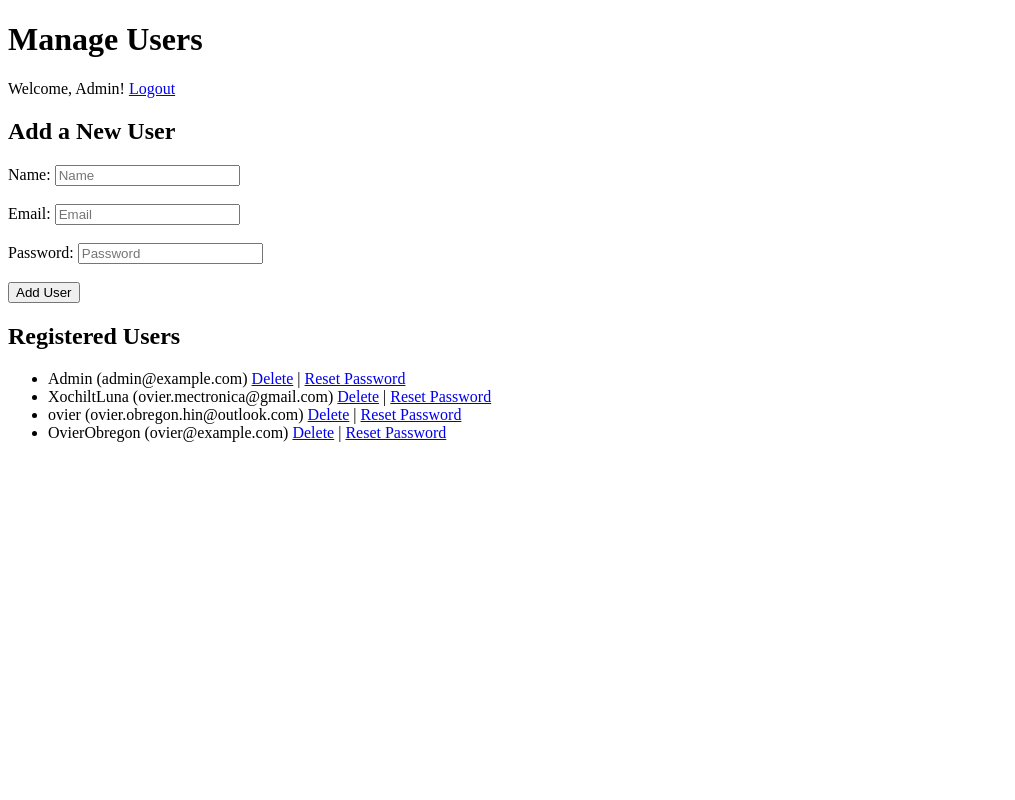
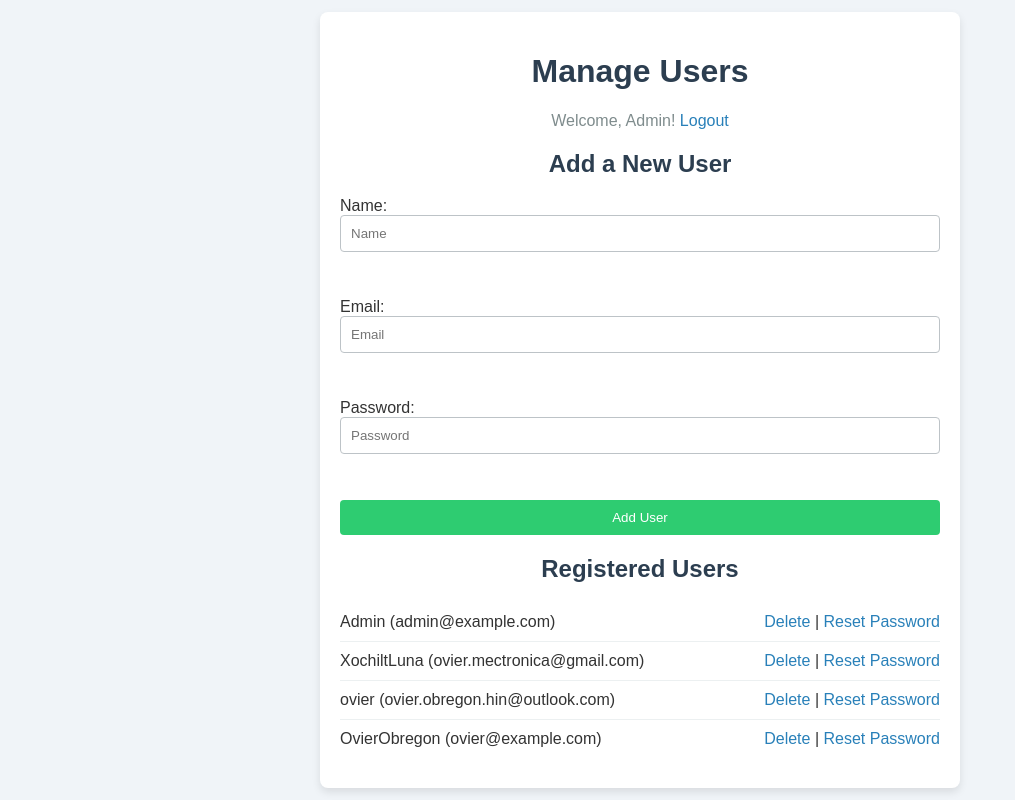
Before and after one commit to ovier-oh/server1.0V, a Flask app: page / in a window 1280 px wide. Shown: the whole page, without its empty margins (0-1015 px from the left). Run offline with Flask 3, Linux system fonts and the light colour scheme; a user stored in the database is signed in; data comes from the database, SQL or seed files in the repository; both versions use the stored data as it was after the commit.

Commit message:
agregando estilo a todas las paginas

```diff
--- /dev/null
+++ b/static/css/styles.css
@@ -0,0 +1,174 @@
+/* General */
+body {
+    font-family: Arial, sans-serif;
+    background-color: #f0f4f8;
+    color: #333;
+    margin: 0;
+    padding: 0;
+    display: flex;
+    justify-content: center;
+    align-items: center;
+    height: 100vh;
+}
+
+.container {
+    background-color: #fff;
+    padding: 20px;
+    box-shadow: 0 4px 8px rgba(0, 0, 0, 0.1);
+    border-radius: 8px;
+    max-width: 600px;
+    width: 100%;
+}
+
+h1, h2 {
+    color: #2c3e50;
+    text-align: center;
+}
+
+p {
+    color: #7f8c8d;
+    text-align: center;
+}
+
+a {
+    color: #2980b9;
+    text-decoration: none;
+}
+
+a:hover {
+    text-decoration: underline;
+}
+
+ul {
+    list-style-type: none;
+    padding: 0;
+}
+
+li {
+    padding: 10px 0;
+    border-bottom: 1px solid #ecf0f1;
+    display: flex;
+    justify-content: space-between;
+    align-items: center;
+}
+
+li:last-child {
+    border-bottom: none;
+}
+
+button {
+    background-color: #2980b9;
+    color: white;
+    border: none;
+    padding: 10px 15px;
+    border-radius: 4px;
+    cursor: pointer;
+}
+
+button:hover {
+    background-color: #3498db;
+}
+
+/* Formulario */
+form {
+    display: flex;
+    flex-direction: column;
+}
+
+input[type="text"], input[type="email"], input[type="password"] {
+    padding: 10px;
+    margin-bottom: 10px;
+    border: 1px solid #bdc3c7;
+    border-radius: 4px;
+}
+
+input[type="text"]:focus, input[type="email"]:focus, input[type="password"]:focus {
+    outline: none;
+    border-color: #2980b9;
+}
+
+button[type="submit"] {
+    background-color: #2ecc71;
+}
+
+button[type="submit"]:hover {
+    background-color: #27ae60;
+}
+
+/* Mensajes flash */
+ul {
+    padding: 0;
+    margin-bottom: 10px;
+}
+
+li.flash-message {
+    background-color: #f39c12;
+    color: white;
+    padding: 10px;
+    border-radius: 4px;
+    margin-bottom: 10px;
+    text-align: center;
+}
+
+
+/* Estilos del formulario de login */
+.login-container {
+    background-color: #fff;
+    padding: 20px;
+    box-shadow: 0 4px 8px rgba(0, 0, 0, 0.1);
+    border-radius: 8px;
+    max-width: 400px;
+    width: 100%;
+    margin: auto;
+    text-align: center;
+}
+
+.login-container h1 {
+    color: #2c3e50;
+    margin-bottom: 20px;
+}
+
+.login-container form {
+    display: flex;
+    flex-direction: column;
+    align-items: center;
+}
+
+.login-container input[type="email"],
+.login-container input[type="password"] {
+    padding: 10px;
+    margin-bottom: 10px;
+    border: 1px solid #bdc3c7;
+    border-radius: 4px;
+    width: 100%;
+}
+
+.login-container input[type="email"]:focus,
+.login-container input[type="password"]:focus {
+    outline: none;
+    border-color: #2980b9;
+}
+
+.login-container button[type="submit"] {
+    background-color: #2980b9;
+    color: white;
+    border: none;
+    padding: 10px 20px;
+    border-radius: 4px;
+    cursor: pointer;
+}
+
+.login-container button[type="submit"]:hover {
+    background-color: #3498db;
+}
+
+/* Mensajes flash */
+.login-container .flash-message {
+    background-color: #e74c3c;
+    color: white;
+    padding: 10px;
+    border-radius: 4px;
+    margin-bottom: 10px;
+    width: 100%;
+    text-align: center;
+}
--- a/templates/index.html
+++ b/templates/index.html
@@ -4,8 +4,11 @@
     <meta charset="UTF-8">
     <meta name="viewport" content="width=device-width, initial-scale=1.0">
     <title>Admin - Manage Users</title>
+    <!-- Enlace a la hoja de estilos -->
+    <link rel="stylesheet" href="{{ url_for('static', filename='css/styles.css') }}">
 </head>
 <body>
+    <div class="container">
         <h1>Manage Users</h1>
 
         <p>Welcome, {{ current_user.name }}! <a href="/logout">Logout</a></p>
@@ -29,10 +32,10 @@
             {% for user in users %}
             <li>
                 {{ user.name }} ({{ user.email }})
-            <!-- Enlace para eliminar usuarios -->
+                <div>
                     <a href="/delete/{{ user.id }}">Delete</a> |
-            <!-- Enlace para restablecer contraseña -->
                     <a href="/reset_password/{{ user.id }}">Reset Password</a>
+                </div>
             </li>
             {% endfor %}
         </ul>
@@ -42,10 +45,11 @@
             {% if messages %}
                 <ul>
                     {% for message in messages %}
-                    <li>{{ message }}</li>
+                        <li class="flash-message">{{ message }}</li>
                     {% endfor %}
                 </ul>
             {% endif %}
         {% endwith %}
+    </div>
 </body>
 </html>
--- a/user_admin.py
+++ b/user_admin.py
@@ -4,8 +4,8 @@ from werkzeug.security import generate_password_hash
 # Asegurarse de que las operaciones de base de datos estén dentro del contexto de la aplicación
 with app.app_context():
     # Crear el primer usuario administrador
-    admin = User(name="Admin", email="admin@example.com",
-                 password=generate_password_hash("adminpassword", method='pbkdf2:sha256'))
+    admin = User(name="OvierObregon", email="ovier@example.com",
+                 password=generate_password_hash("root1234", method='pbkdf2:sha256'))
 
     # Agregar el usuario administrador a la base de datos
     db.session.add(admin)
```
Also changed, not shown: templates/login.html (+11 -5 lines), instance/users.db. Lines whose indentation alone changed are shown as unchanged.
